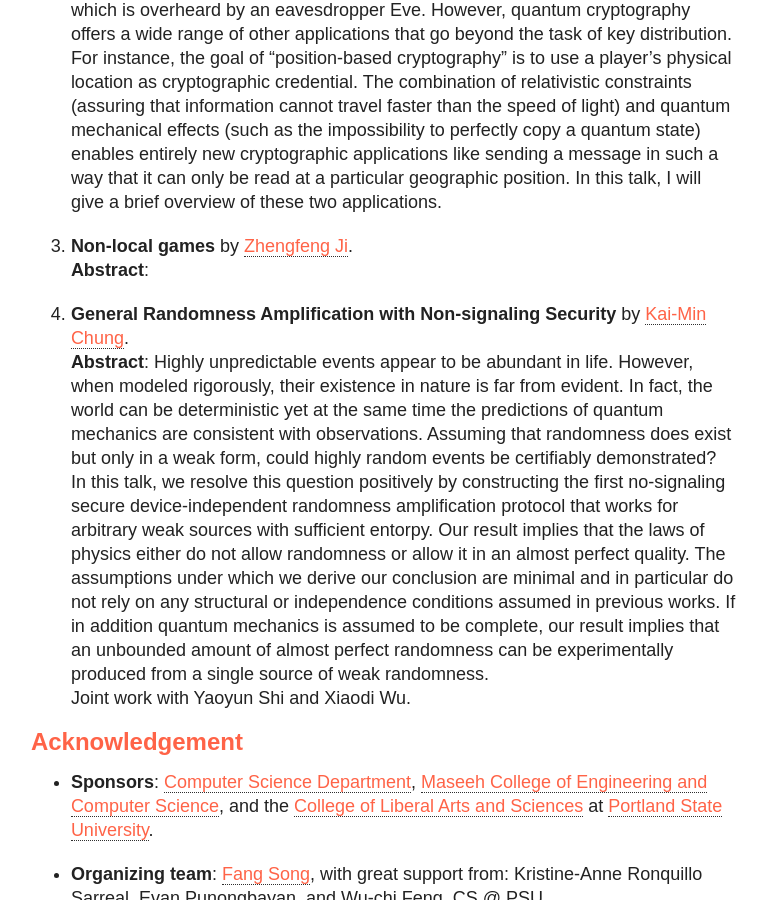
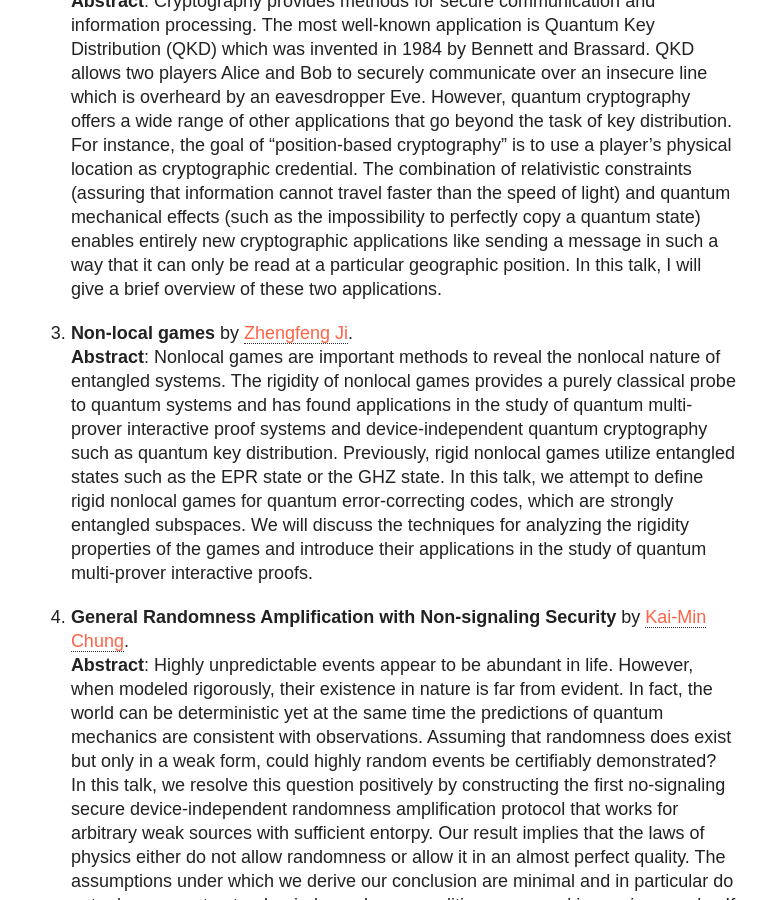
Before and after one commit to fangsonghub/fangsonghub.github.io, a Jekyll site: the page built from activity/w17qpdx/index.md, in a window 1280 px wide and 900 px high, scrolled down 1659 px. Shown: the whole window, without its empty margins (255-1022 px from the left). Built offline with Jekyll 4.4.1, drawn with Linux system fonts in a browser that asks for light colours; nearby versions of some CDN libraries; some of the changed text lies outside the part shown.

Commit message:
qpdxannounce

```diff
--- a/activity/w17qpdx/index.md
+++ b/activity/w17qpdx/index.md
@@ -6,6 +6,9 @@ permalink: /activity/w17qpdx/
 modified: <2017-01-05 Thu>
 ---
 <p style="text-align: center;"><a href="{{base}}/activity/w17qpdx/">Web</a>  &nbsp; &nbsp; <a href="{{base}}/activity/w17qpdx/qpdxposter.pdf">PDF</a></p>
+
+<i><span style="text-align: center;color:red;font-size:32px;"><b>Update</b>:</span> The event will run as scheduled! Let the science talks warm you up in
+extreme weather. Plenty of food provided!</i>
 
 ## About
 
@@ -64,7 +67,7 @@ in such a way that it can only be read at a particular geographic
 position. In this talk, I will give a brief overview of these two
 applications.
 
-3. <a name="zj"></a>**Non-local games** by [Zhengfeng Ji](https://scholar.google.ca/citations?user=2uXdu7AAAAAJ). <br> **Abstract**:
+3. <a name="zj"></a>**Non-local games** by [Zhengfeng Ji](https://scholar.google.ca/citations?user=2uXdu7AAAAAJ). <br> **Abstract**: Nonlocal games are important methods to reveal the nonlocal nature of entangled systems. The rigidity of nonlocal games provides a purely classical probe to quantum systems and has found applications in the study of quantum multi-prover interactive proof systems and device-independent quantum cryptography such as quantum key distribution. Previously, rigid nonlocal games utilize entangled states such as the EPR state or the GHZ state. In this talk, we attempt to define rigid nonlocal games for quantum error-correcting codes, which are strongly entangled subspaces. We will discuss the techniques for analyzing the rigidity properties of the games and introduce their applications in the study of quantum multi-prover interactive proofs.
 
 4. <a name="kc"></a> **General Randomness Amplification with Non-signaling Security** by [Kai-Min Chung](http://www.iis.sinica.edu.tw/~kmchung/). <br>**Abstract**: Highly unpredictable events appear to be abundant in life. However, when modeled rigorously, their existence in nature is far from evident. In fact, the world can be deterministic yet at the same time the predictions of quantum mechanics are consistent with observations. Assuming that randomness does exist but only in a weak form, could highly random events be certifiably demonstrated?
 <br>  In this talk, we resolve this question positively by constructing the first no-signaling secure device-independent randomness amplification protocol that works for arbitrary weak sources with sufficient entorpy. Our result implies that the laws of physics either do not allow randomness or allow it in an almost perfect quality. The assumptions under which we derive our conclusion are minimal and in particular do not rely on any structural or independence conditions assumed in previous works. If in addition quantum mechanics is assumed to be complete, our result implies that an unbounded amount of almost perfect randomness can be experimentally produced from a single source of weak randomness. <br>Joint work with Yaoyun Shi and Xiaodi Wu.
```
